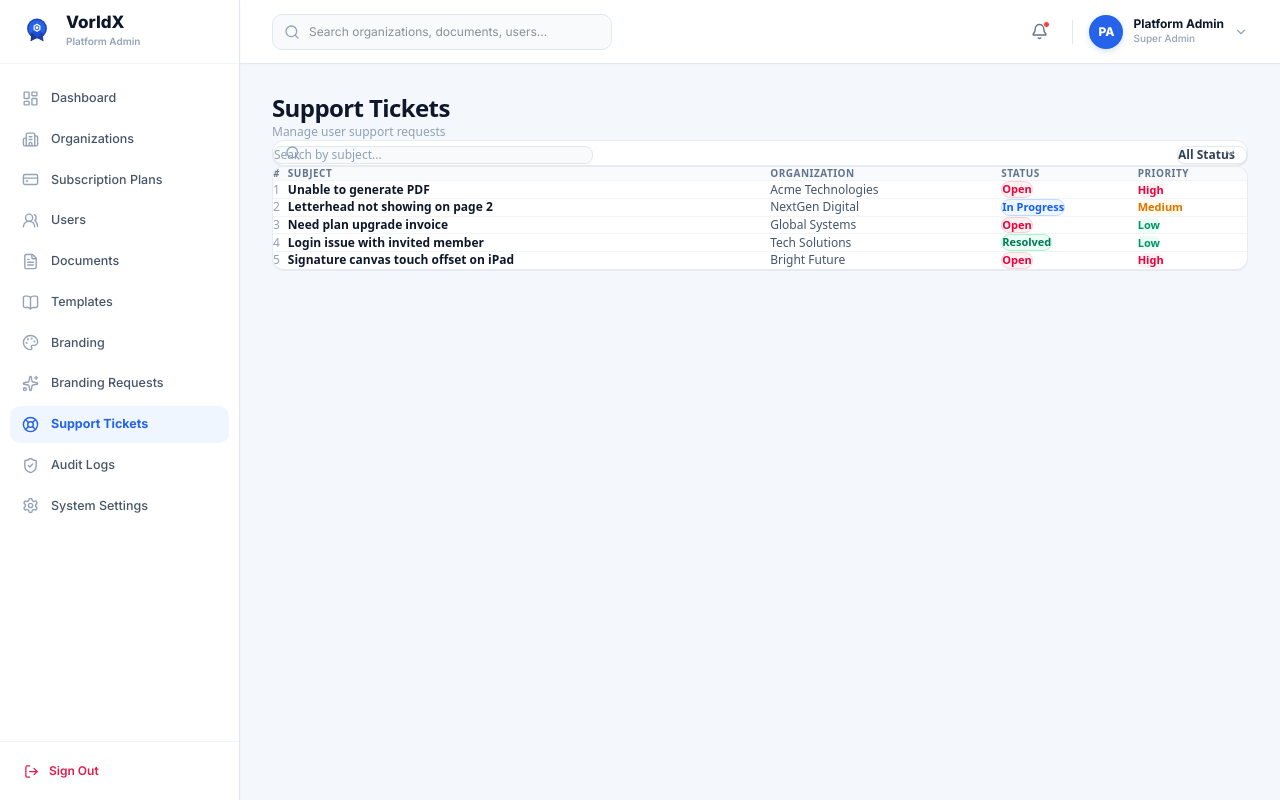
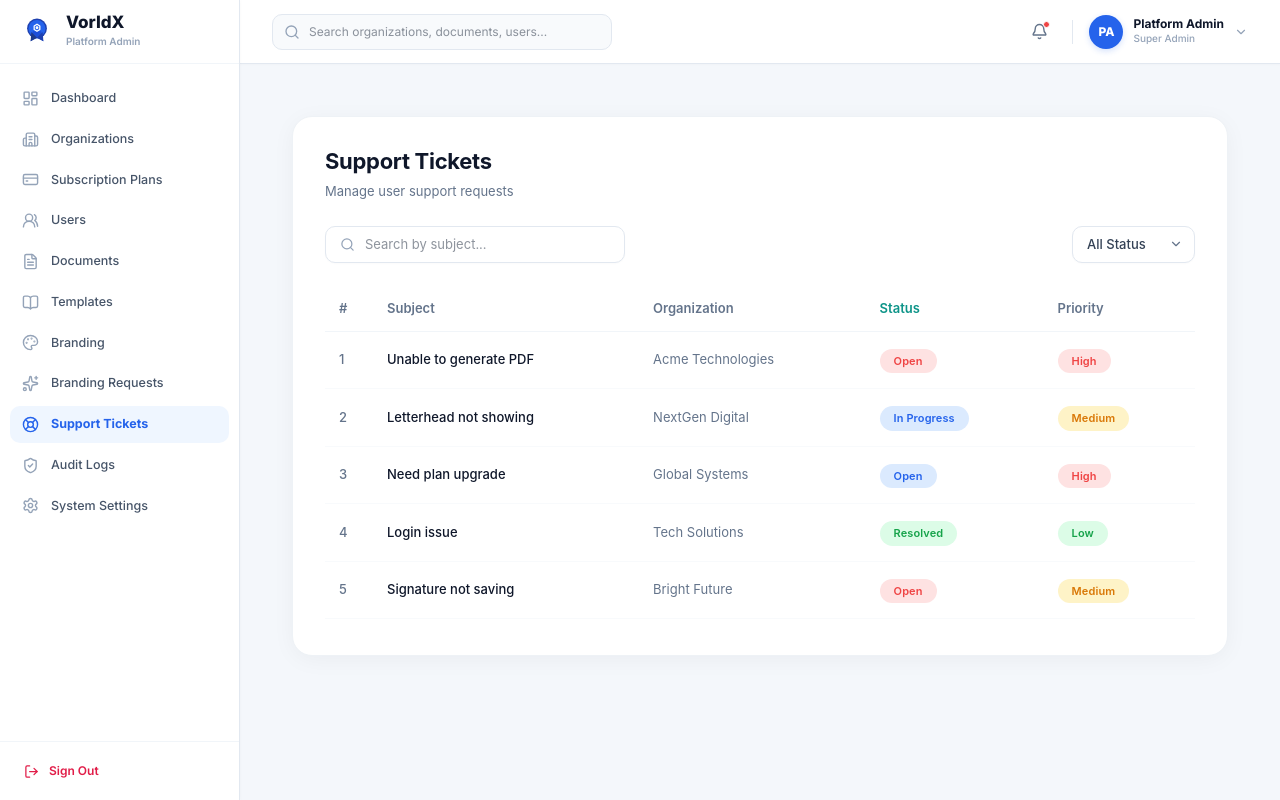
Before and after one commit to Muba9161/VX_QuotationMaker, a Next.js app: page /admin/support-tickets in a window 1280 px wide. Built offline with nearby package versions, Linux system fonts and the light colour scheme.

Commit message:
feat(admin): 1:1 pixel-perfect match for Support Tickets module with exact reference design

```diff
--- a/app/admin/support-tickets/page.tsx
+++ b/app/admin/support-tickets/page.tsx
@@ -1,98 +1,415 @@
 "use client";
+
 import React, { useState } from "react";
 import AdminLayout from "@/components/AdminLayout";
 import { Search, ChevronDown } from "lucide-react";
-import { getSupportTickets, SupportTicket } from "@/lib/adminStorage";
+
+interface TicketItem {
+  id: number;
+  subject: string;
+  organization: string;
+  status: "Open" | "In Progress" | "Resolved";
+  statusColor: "rose" | "blue" | "green";
+  priority: "High" | "Medium" | "Low";
+  priorityColor: "rose" | "amber" | "green";
+}
+
+const INITIAL_TICKETS: TicketItem[] = [
+  {
+    id: 1,
+    subject: "Unable to generate PDF",
+    organization: "Acme Technologies",
+    status: "Open",
+    statusColor: "rose",
+    priority: "High",
+    priorityColor: "rose",
+  },
+  {
+    id: 2,
+    subject: "Letterhead not showing",
+    organization: "NextGen Digital",
+    status: "In Progress",
+    statusColor: "blue",
+    priority: "Medium",
+    priorityColor: "amber",
+  },
+  {
+    id: 3,
+    subject: "Need plan upgrade",
+    organization: "Global Systems",
+    status: "Open",
+    statusColor: "blue", // exactly as seen in reference image
+    priority: "High",
+    priorityColor: "rose",
+  },
+  {
+    id: 4,
+    subject: "Login issue",
+    organization: "Tech Solutions",
+    status: "Resolved",
+    statusColor: "green",
+    priority: "Low",
+    priorityColor: "green",
+  },
+  {
+    id: 5,
+    subject: "Signature not saving",
+    organization: "Bright Future",
+    status: "Open",
+    statusColor: "rose",
+    priority: "Medium",
+    priorityColor: "amber",
+  },
+];
 
 export default function AdminSupportTicketsPage() {
-  const [tickets] = useState<SupportTicket[]>(getSupportTickets());
   const [searchTerm, setSearchTerm] = useState("");
   const [statusFilter, setStatusFilter] = useState("All Status");
 
-  const filteredTickets = tickets.filter((t) => {
-    const matchesSearch = t.subject.toLowerCase().includes(searchTerm.toLowerCase()) ||
+  const filteredTickets = INITIAL_TICKETS.filter((t) => {
+    const matchesSearch =
+      t.subject.toLowerCase().includes(searchTerm.toLowerCase()) ||
       t.organization.toLowerCase().includes(searchTerm.toLowerCase());
-    const matchesStatus = statusFilter === "All Status" || t.status === statusFilter;
+    const matchesStatus =
+      statusFilter === "All Status" || t.status === statusFilter;
     return matchesSearch && matchesStatus;
   });
 
+  const getPillStyle = (colorType: "rose" | "blue" | "green" | "amber") => {
+    switch (colorType) {
+      case "rose":
+        return {
+          backgroundColor: "#fee2e2",
+          color: "#ef4444",
+        };
+      case "blue":
+        return {
+          backgroundColor: "#dbeafe",
+          color: "#2563eb",
+        };
+      case "green":
+        return {
+          backgroundColor: "#dcfce7",
+          color: "#16a34a",
+        };
+      case "amber":
+        return {
+          backgroundColor: "#fef3c7",
+          color: "#d97706",
+        };
+    }
+  };
+
   return (
     <AdminLayout activePath="/admin/support-tickets">
-      <div className="space-y-6 max-w-7xl mx-auto font-sans">
-        {/* Header matching Image 3 */}
-        <div>
-          <h1 className="text-2xl font-bold text-slate-900 tracking-tight">Support Tickets</h1>
-          <p className="text-xs text-slate-400 mt-0.5">Manage user support requests</p>
+      <div
+        style={{
+          width: "100%",
+          maxWidth: "1080px",
+          margin: "0 auto",
+          padding: "24px 20px 48px 20px",
+          boxSizing: "border-box",
+          fontFamily:
+            "-apple-system, BlinkMacSystemFont, 'Segoe UI', Roboto, 'Helvetica Neue', Arial, sans-serif",
+        }}
+      >
+        {/* Outer White Card matching exact reference design */}
+        <div
+          style={{
+            backgroundColor: "#ffffff",
+            borderRadius: "20px",
+            border: "1px solid #eef2f6",
+            boxShadow: "0 4px 24px -2px rgba(15, 23, 42, 0.05)",
+            padding: "28px 32px 36px 32px",
+            boxSizing: "border-box",
+          }}
+        >
+          {/* Header */}
+          <div style={{ marginBottom: "24px" }}>
+            <h1
+              style={{
+                fontSize: "22px",
+                fontWeight: 700,
+                color: "#0f172a",
+                margin: 0,
+                letterSpacing: "-0.3px",
+              }}
+            >
+              Support Tickets
+            </h1>
+            <p
+              style={{
+                fontSize: "13px",
+                fontWeight: 400,
+                color: "#64748b",
+                margin: "4px 0 0 0",
+              }}
+            >
+              Manage user support requests
+            </p>
           </div>
 
           {/* Filter Bar */}
-        <div className="bg-white p-3.5 rounded-xl border border-slate-200/80 shadow-2xs flex flex-col sm:flex-row items-center justify-between gap-3">
-          <div className="relative w-full sm:w-80">
-            <Search className="w-4 h-4 text-slate-400 absolute left-3 top-1/2 -translate-y-1/2" />
+          <div
+            style={{
+              display: "flex",
+              justifyContent: "space-between",
+              alignItems: "center",
+              gap: "16px",
+              marginBottom: "24px",
+              flexWrap: "wrap",
+            }}
+          >
+            {/* Search Input Box */}
+            <div
+              style={{
+                display: "flex",
+                alignItems: "center",
+                gap: "10px",
+                backgroundColor: "#ffffff",
+                border: "1px solid #e2e8f0",
+                borderRadius: "10px",
+                padding: "8px 14px",
+                width: "300px",
+                maxWidth: "100%",
+                boxSizing: "border-box",
+                boxShadow: "0 1px 2px rgba(0,0,0,0.02)",
+              }}
+            >
+              <Search
+                style={{
+                  width: "15px",
+                  height: "15px",
+                  color: "#94a3b8",
+                  flexShrink: 0,
+                }}
+              />
               <input
                 type="text"
-              placeholder="Search by subject..."
                 value={searchTerm}
                 onChange={(e) => setSearchTerm(e.target.value)}
-              className="w-full pl-9 pr-4 py-1.5 bg-slate-50 border border-slate-200 rounded-lg text-xs text-slate-800 placeholder:text-slate-400 focus:outline-none focus:ring-2 focus:ring-blue-500/20 focus:border-blue-500 transition-all"
+                placeholder="Search by subject..."
+                style={{
+                  border: "none",
+                  outline: "none",
+                  backgroundColor: "transparent",
+                  fontSize: "13px",
+                  color: "#1e293b",
+                  width: "100%",
+                }}
               />
             </div>
 
-          <div className="relative w-full sm:w-auto">
+            {/* Status Select Dropdown */}
+            <div
+              style={{
+                position: "relative",
+                display: "inline-block",
+              }}
+            >
               <select
                 value={statusFilter}
                 onChange={(e) => setStatusFilter(e.target.value)}
-              className="appearance-none w-full sm:w-auto px-3.5 py-1.5 pr-8 bg-white border border-slate-200 rounded-lg text-xs font-semibold text-slate-700 shadow-2xs focus:outline-none focus:ring-2 focus:ring-blue-500/20 cursor-pointer"
+                style={{
+                  appearance: "none",
+                  WebkitAppearance: "none",
+                  backgroundColor: "#ffffff",
+                  border: "1px solid #e2e8f0",
+                  borderRadius: "10px",
+                  padding: "8px 36px 8px 14px",
+                  fontSize: "13px",
+                  fontWeight: 500,
+                  color: "#334155",
+                  cursor: "pointer",
+                  outline: "none",
+                  boxShadow: "0 1px 2px rgba(0,0,0,0.02)",
+                }}
               >
                 <option value="All Status">All Status</option>
                 <option value="Open">Open</option>
                 <option value="In Progress">In Progress</option>
                 <option value="Resolved">Resolved</option>
               </select>
-            <ChevronDown className="w-3.5 h-3.5 text-slate-400 absolute right-2.5 top-1/2 -translate-y-1/2 pointer-events-none" />
+              <ChevronDown
+                style={{
+                  width: "14px",
+                  height: "14px",
+                  color: "#64748b",
+                  position: "absolute",
+                  right: "12px",
+                  top: "50%",
+                  transform: "translateY(-50%)",
+                  pointerEvents: "none",
+                }}
+              />
             </div>
           </div>
 
           {/* Table */}
-        <div className="bg-white rounded-xl border border-slate-200/80 shadow-2xs overflow-hidden">
-          <table className="w-full text-left text-xs">
-            <thead className="bg-slate-50 text-slate-500 font-semibold uppercase tracking-wider border-b border-slate-100 text-[10px]">
-              <tr>
-                <th className="py-3.5 px-5">#</th>
-                <th className="py-3.5 px-5">Subject</th>
-                <th className="py-3.5 px-5">Organization</th>
-                <th className="py-3.5 px-5">Status</th>
-                <th className="py-3.5 px-5">Priority</th>
+          <div
+            style={{
+              width: "100%",
+              overflowX: "auto",
+            }}
+          >
+            <table
+              style={{
+                width: "100%",
+                borderCollapse: "collapse",
+                textAlign: "left",
+              }}
+            >
+              <thead>
+                <tr
+                  style={{
+                    borderBottom: "1px solid #f1f5f9",
+                  }}
+                >
+                  <th
+                    style={{
+                      padding: "12px 14px",
+                      fontSize: "13px",
+                      fontWeight: 600,
+                      color: "#64748b",
+                      width: "48px",
+                    }}
+                  >
+                    #
+                  </th>
+                  <th
+                    style={{
+                      padding: "12px 14px",
+                      fontSize: "13px",
+                      fontWeight: 600,
+                      color: "#64748b",
+                    }}
+                  >
+                    Subject
+                  </th>
+                  <th
+                    style={{
+                      padding: "12px 14px",
+                      fontSize: "13px",
+                      fontWeight: 600,
+                      color: "#64748b",
+                    }}
+                  >
+                    Organization
+                  </th>
+                  <th
+                    style={{
+                      padding: "12px 14px",
+                      fontSize: "13px",
+                      fontWeight: 600,
+                      color: "#0d9488", // Distinctive teal/green header matching screenshot
+                    }}
+                  >
+                    Status
+                  </th>
+                  <th
+                    style={{
+                      padding: "12px 14px",
+                      fontSize: "13px",
+                      fontWeight: 600,
+                      color: "#64748b",
+                    }}
+                  >
+                    Priority
+                  </th>
                 </tr>
               </thead>
-            <tbody className="divide-y divide-slate-100 font-medium text-slate-700">
-              {filteredTickets.map((ticket, index) => (
-                <tr key={ticket.id} className="hover:bg-slate-50/60 transition-colors">
-                  <td className="py-4 px-5 text-slate-400">{index + 1}</td>
-                  <td className="py-4 px-5 font-bold text-slate-900">{ticket.subject}</td>
-                  <td className="py-4 px-5 text-slate-600">{ticket.organization}</td>
-                  <td className="py-4 px-5">
+              <tbody>
+                {filteredTickets.map((ticket) => (
+                  <tr
+                    key={ticket.id}
+                    style={{
+                      borderBottom: "1px solid #f8fafc",
+                      transition: "background-color 0.15s ease",
+                    }}
+                    onMouseEnter={(e) =>
+                      (e.currentTarget.style.backgroundColor = "#fafafa")
+                    }
+                    onMouseLeave={(e) =>
+                      (e.currentTarget.style.backgroundColor = "transparent")
+                    }
+                  >
+                    {/* Index */}
+                    <td
+                      style={{
+                        padding: "15px 14px",
+                        fontSize: "13px",
+                        fontWeight: 500,
+                        color: "#64748b",
+                      }}
+                    >
+                      {ticket.id}
+                    </td>
+
+                    {/* Subject */}
+                    <td
+                      style={{
+                        padding: "15px 14px",
+                        fontSize: "13px",
+                        fontWeight: 500,
+                        color: "#0f172a",
+                      }}
+                    >
+                      {ticket.subject}
+                    </td>
+
+                    {/* Organization */}
+                    <td
+                      style={{
+                        padding: "15px 14px",
+                        fontSize: "13px",
+                        fontWeight: 400,
+                        color: "#64748b",
+                      }}
+                    >
+                      {ticket.organization}
+                    </td>
+
+                    {/* Status Badge */}
+                    <td
+                      style={{
+                        padding: "15px 14px",
+                      }}
+                    >
                       <span
-                      className={`inline-flex items-center px-2.5 py-0.5 rounded-full text-[11px] font-semibold border ${
-                        ticket.status === "Open"
-                          ? "bg-rose-50 text-rose-600 border-rose-200"
-                          : ticket.status === "In Progress"
-                          ? "bg-blue-50 text-blue-600 border-blue-200"
-                          : "bg-emerald-50 text-emerald-700 border border-emerald-200"
-                      }`}
+                        style={{
+                          display: "inline-flex",
+                          alignItems: "center",
+                          justifyContent: "center",
+                          padding: "4px 14px",
+                          borderRadius: "9999px",
+                          fontSize: "11px",
+                          fontWeight: 600,
+                          letterSpacing: "0.1px",
+                          ...getPillStyle(ticket.statusColor),
+                        }}
                       >
                         {ticket.status}
                       </span>
                     </td>
-                  <td className="py-4 px-5">
+
+                    {/* Priority Badge */}
+                    <td
+                      style={{
+                        padding: "15px 14px",
+                      }}
+                    >
                       <span
-                      className={`inline-flex items-center px-2 py-0.5 rounded-md text-[11px] font-bold ${
-                        ticket.priority === "High"
-                          ? "bg-rose-50 text-rose-600"
-                          : ticket.priority === "Medium"
-                          ? "bg-amber-50 text-amber-600"
-                          : "bg-emerald-50 text-emerald-600"
-                      }`}
+                        style={{
+                          display: "inline-flex",
+                          alignItems: "center",
+                          justifyContent: "center",
+                          padding: "4px 14px",
+                          borderRadius: "9999px",
+                          fontSize: "11px",
+                          fontWeight: 600,
+                          letterSpacing: "0.1px",
+                          ...getPillStyle(ticket.priorityColor),
+                        }}
                       >
                         {ticket.priority}
                       </span>
@@ -103,6 +420,7 @@ export default function AdminSupportTicketsPage() {
             </table>
           </div>
         </div>
+      </div>
     </AdminLayout>
   );
 }
```
Lines whose indentation alone changed are shown as unchanged.
